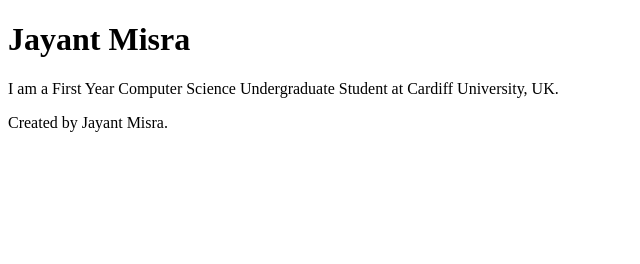
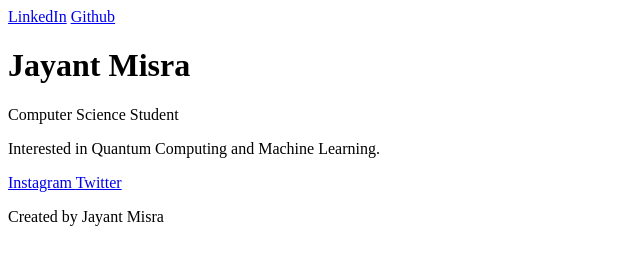
Before and after one commit to jynt27/jynt27.github.io, a plain HTML site: page index.html in a window 1280 px wide. Shown: the whole page, without its empty margins (0-640 px from the left). Drawn offline with Linux system fonts and the light colour scheme.

Commit message:
Added Social Media links

```diff
--- a/index.html
+++ b/index.html
@@ -8,9 +8,30 @@
 </head>
 
 <body>
-    <h1>Jayant Misra</h1>
-    <p>I am a First Year Computer Science Undergraduate Student at Cardiff University, UK.</p>
-    <footer>Created by Jayant Misra.</footer>
+    <header>
+        <a href="https://www.linkedin.com/in/jayant-misra-1b59041a8/" target="_blank">LinkedIn</a>
+        <a href="https://github.com/jynt27" target="_blank">Github</a>
+        <!-- <a href="">Résumé</a> -->
+        <!-- <a href="">BlogPage</a> -->
+        <!-- <a href="">About</a> -->
+        <h1>Jayant Misra</h1>
+    </header>
+
+    <div>
+        <p>Computer Science Student</p>
+        <p>Interested in Quantum Computing and Machine Learning.</p>
+        <p></p>
+
+    </div>
+
+    <footer>
+        <a href="https://www.instagram.com/jayant.misraa" target="_blank">Instagram </a>
+        <a href="https://twitter.com/jyntmisra" target="_blank">Twitter</a>
+        <p>Created by Jayant Misra</p>
+    </footer>
+
+
+
 </body>
 
 </html>
```
